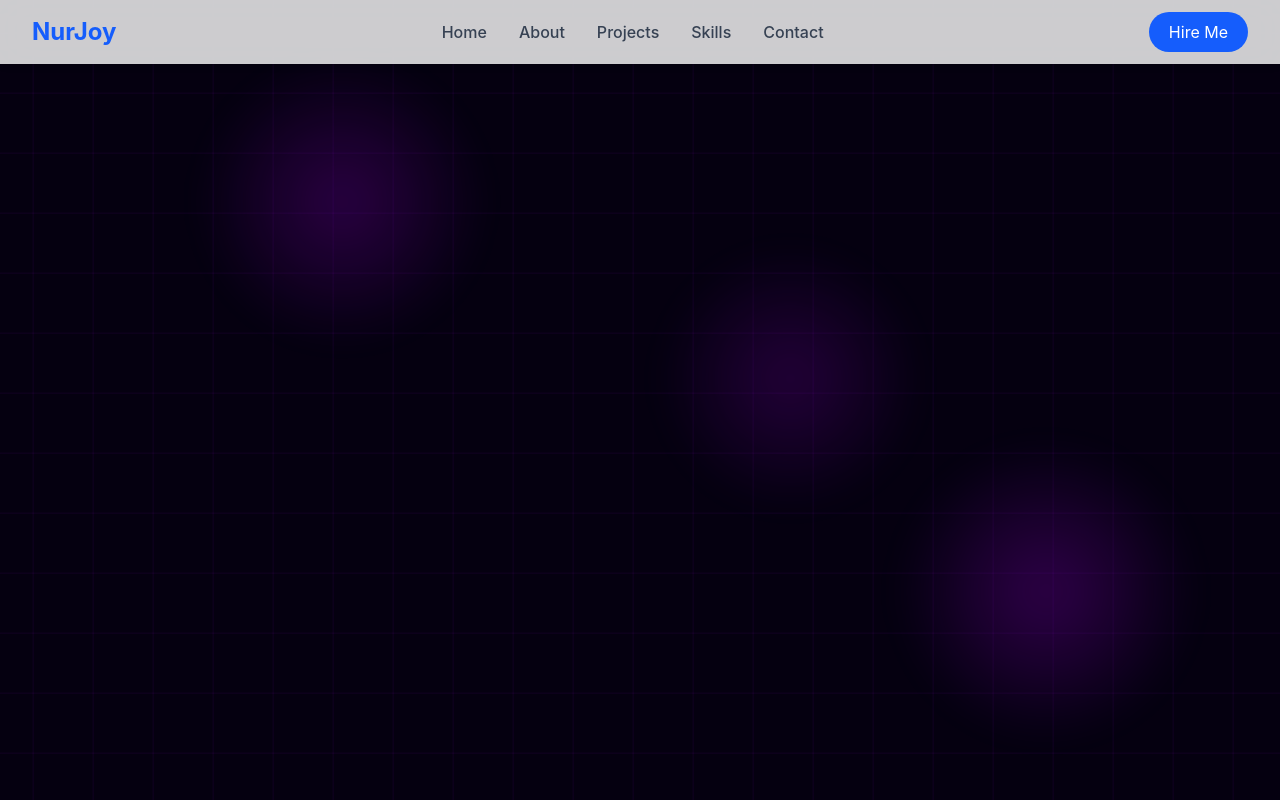
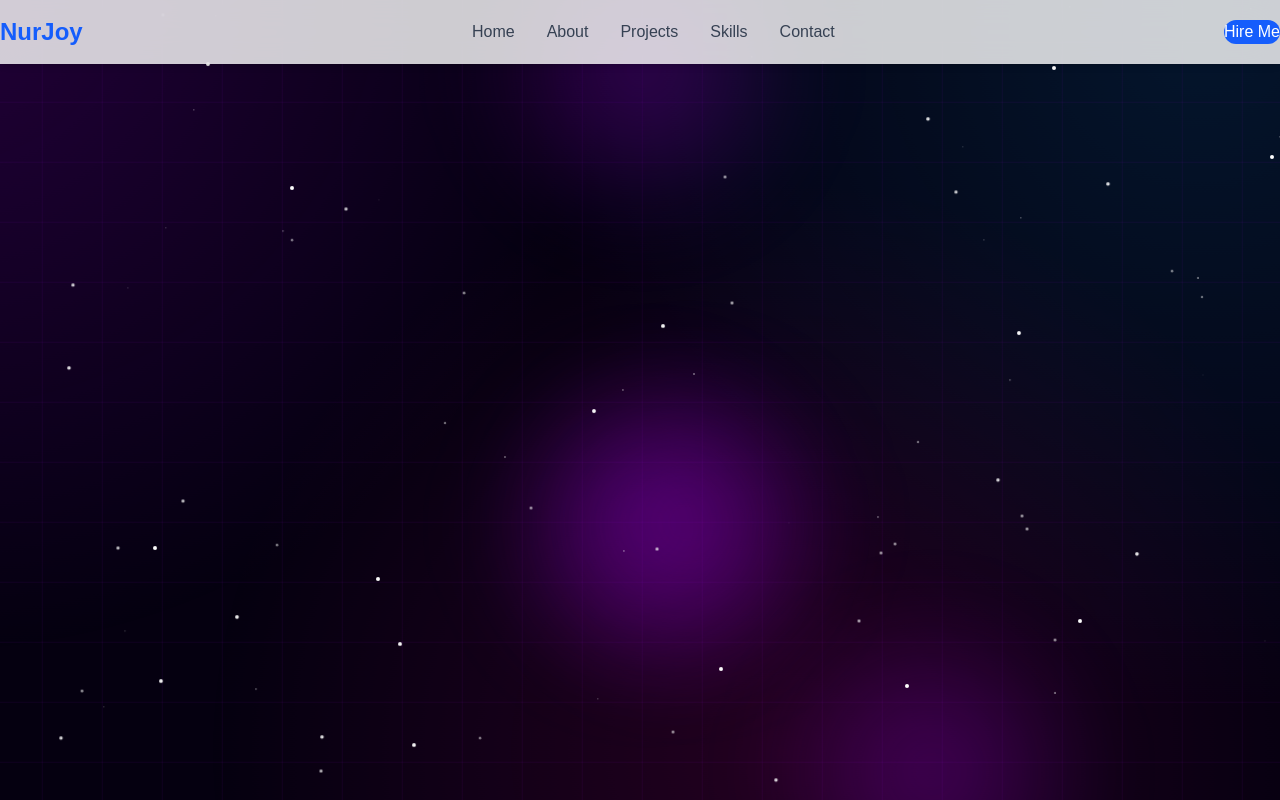
Before and after one commit to nuralamjoy/my_portfolio, a React app: page / in a window 1280 px wide. Built offline with nearby package versions, Linux system fonts and the light colour scheme; the HTML template or start-up script is replaced by a standard one.

Commit message:
grid animation

```diff
--- a/src/components/BodyBackground/Background.css
+++ b/src/components/BodyBackground/Background.css
@@ -1,85 +1,222 @@
-/* Main Background */
+* {
+    margin: 0;
+    padding: 0;
+    box-sizing: border-box;
+  }
+
+  html,
+  body,
+  #root {
+    min-height: 100%;
+  }
+
   body {
     background: #050010;
-  overflow-x: hidden;
+    color: white;
+    font-family: sans-serif;
+  }
+  .grid {
+    position: absolute;
+    inset: 0;
+  }
+  .background{
+    position:fixed;
+    inset:0;
+    overflow:hidden;
+    background:#050010;
+    z-index:-10;
 }
 
-/* Moving Grid */
-.grid-bg {
-  position: fixed;
-  inset: 0;
-  width: 200%;
-  height: 200%;
-  z-index: -2;
 
-  background-image:
-    linear-gradient(rgba(180, 0, 255, 0.08) 1px, transparent 1px),
-    linear-gradient(90deg, rgba(180, 0, 255, 0.08) 1px, transparent 1px);
+/* =======================
+   Animated Gradient
+======================= */
 
-  background-size: 60px 60px;
+.gradient{
 
-  animation: moveGrid 12s linear infinite;
+    position:absolute;
+    inset:-30%;
+    background:
+    radial-gradient(circle at 20% 20%,rgba(175,0,255,.18),transparent 35%),
+    radial-gradient(circle at 80% 25%,rgba(0,180,255,.12),transparent 35%),
+    radial-gradient(circle at 60% 80%,rgba(255,0,150,.12),transparent 35%);
+    animation:gradientMove 20s ease-in-out infinite alternate;
 }
 
-@keyframes moveGrid {
-  from {
-    transform: translate(0, 0);
+@keyframes gradientMove{
+
+    0%{
+
+        transform:translate(-5%,-5%) scale(1);
     }
-  to {
-    transform: translate(-60px, -60px);
+
+    100%{
+
+        transform:translate(5%,5%) scale(1.2);
     }
 }
 
-/* Orbs */
+/* =======================
+        Grid
+======================= */
 
-.orb {
-  position: fixed;
-  width: 300px;
-  height: 300px;
+.grid::before{
 
-  background: radial-gradient(
-    circle,
-    rgba(180, 0, 255, 0.25),
-    transparent 60%
-  );
+content:"";
+position:absolute;
+width:200%;
+height:200%;
 
-  border-radius: 50%;
-  filter: blur(20px);
-  z-index: -1;
+background-image:
+linear-gradient(rgba(180,0,255,.07) 1px,transparent 1px),
+linear-gradient(90deg,rgba(180,0,255,.07) 1px,transparent 1px);
 
-  animation: float 8s ease-in-out infinite;
+background-size:60px 60px;
+
+animation:gridMove 18s linear infinite;
+
 }
 
-.orb1 {
-  top: 10%;
-  left: 15%;
+@keyframes gridMove{
+
+to{
+
+transform:translate(-60px,-60px);
+
 }
 
-.orb2 {
-  top: 60%;
-  left: 70%;
-  animation-delay: 2s;
 }
 
-.orb3 {
-  top: 30%;
-  left: 50%;
-  animation-delay: 4s;
+/* =======================
+        Orbs
+======================= */
+
+.orb{
+
+position:absolute;
+width:350px;
+height:350px;
+border-radius:50%;
+
+background:radial-gradient(circle,
+rgba(180,0,255,.28),
+transparent 70%);
+
+filter:blur(40px);
+
 }
 
-@keyframes float {
-  0% {
-    transform: translateY(0) scale(1);
-    opacity: .6;
+.orb1{
+
+top:5%;
+left:10%;
+animation:move1 25s infinite alternate ease-in-out;
+
 }
 
-  50% {
-    transform: translateY(-40px) scale(1.2);
-    opacity: 1;
+.orb2{
+
+top:65%;
+left:70%;
+animation:move2 30s infinite alternate ease-in-out;
+
 }
 
-  100% {
-    transform: translateY(0) scale(1);
-    opacity: .6;
+.orb3{
+
+top:35%;
+left:45%;
+animation:move3 28s infinite alternate ease-in-out;
+
 }
+
+.orb4{
+
+top:70%;
+left:15%;
+animation:move4 35s infinite alternate ease-in-out;
+
 }
+
+/* random paths */
+
+@keyframes move1{
+
+0%{transform:translate(0,0);}
+25%{transform:translate(350px,-150px);}
+50%{transform:translate(650px,250px);}
+75%{transform:translate(-180px,350px);}
+100%{transform:translate(250px,-250px);}
+
+}
+
+@keyframes move2{
+
+0%{transform:translate(0,0);}
+25%{transform:translate(-500px,-200px);}
+50%{transform:translate(-200px,280px);}
+75%{transform:translate(250px,-150px);}
+100%{transform:translate(-350px,220px);}
+
+}
+
+@keyframes move3{
+
+0%{transform:translate(0,0);}
+25%{transform:translate(200px,350px);}
+50%{transform:translate(-350px,-250px);}
+75%{transform:translate(500px,100px);}
+100%{transform:translate(-250px,-300px);}
+
+}
+
+@keyframes move4{
+
+0%{transform:translate(0,0);}
+25%{transform:translate(450px,-300px);}
+50%{transform:translate(150px,-100px);}
+75%{transform:translate(-350px,-350px);}
+100%{transform:translate(300px,100px);}
+
+}
+
+/* =======================
+        Stars
+======================= */
+
+.stars{
+
+position:absolute;
+inset:0;
+
+}
+
+.star{
+
+position:absolute;
+width:2px;
+height:2px;
+background:white;
+border-radius:50%;
+
+animation:twinkle infinite ease-in-out;
+
+}
+
+@keyframes twinkle{
+
+0%,100%{
+
+opacity:.15;
+transform:scale(.5);
+
+}
+
+50%{
+
+opacity:1;
+transform:scale(2);
+
+}
+
+}
--- a/src/components/BodyBackground/Background.jsx
+++ b/src/components/BodyBackground/Background.jsx
@@ -1,16 +1,37 @@
+import "./Background.css";
 
-const Background = () => {
+const stars = Array.from({ length: 80 });
+
+export default function Background() {
   return (
-    <>
-      <div className="fixed inset-0 -z-10 overflow-hidden bg-[#050010]">
-        <div className="grid-bg"></div>
+    <div className="background">
 
-        <div className="orb orb1"></div>
-        <div className="orb orb2"></div>
-        <div className="orb orb3"></div>
+      <div className="gradient"></div>
+
+      <div className="grid"></div>
+
+      <div className="orb orb1"></div>
+      <div className="orb orb2"></div>
+      <div className="orb orb3"></div>
+      <div className="orb orb4"></div>
+
+      <div className="stars">
+        {stars.map((_, i) => (
+          <span
+            key={i}
+            className="star"
+            style={{
+              left: `${Math.random() * 100}%`,
+              top: `${Math.random() * 100}%`,
+              animationDelay: `${Math.random() * 5}s`,
+              animationDuration: `${2 + Math.random() * 5}s`,
+            }}
+          />
+        ))}
       </div>
-    </>
+
+    </div>
   );
-};
+}
 
-export default Background;
+// export default Background;
--- a/src/main.jsx
+++ b/src/main.jsx
@@ -3,7 +3,7 @@ import { createRoot } from 'react-dom/client'
 import './index.css'
 import App from './App.jsx'
 import "./index.css";
-import "./Components/BodyBackground/Background.css";
+// import "./Components/BodyBackground/Background.css";
 createRoot(document.getElementById('root')).render(
   <StrictMode>
     <App />
```
Lines whose indentation alone changed are shown as unchanged.
